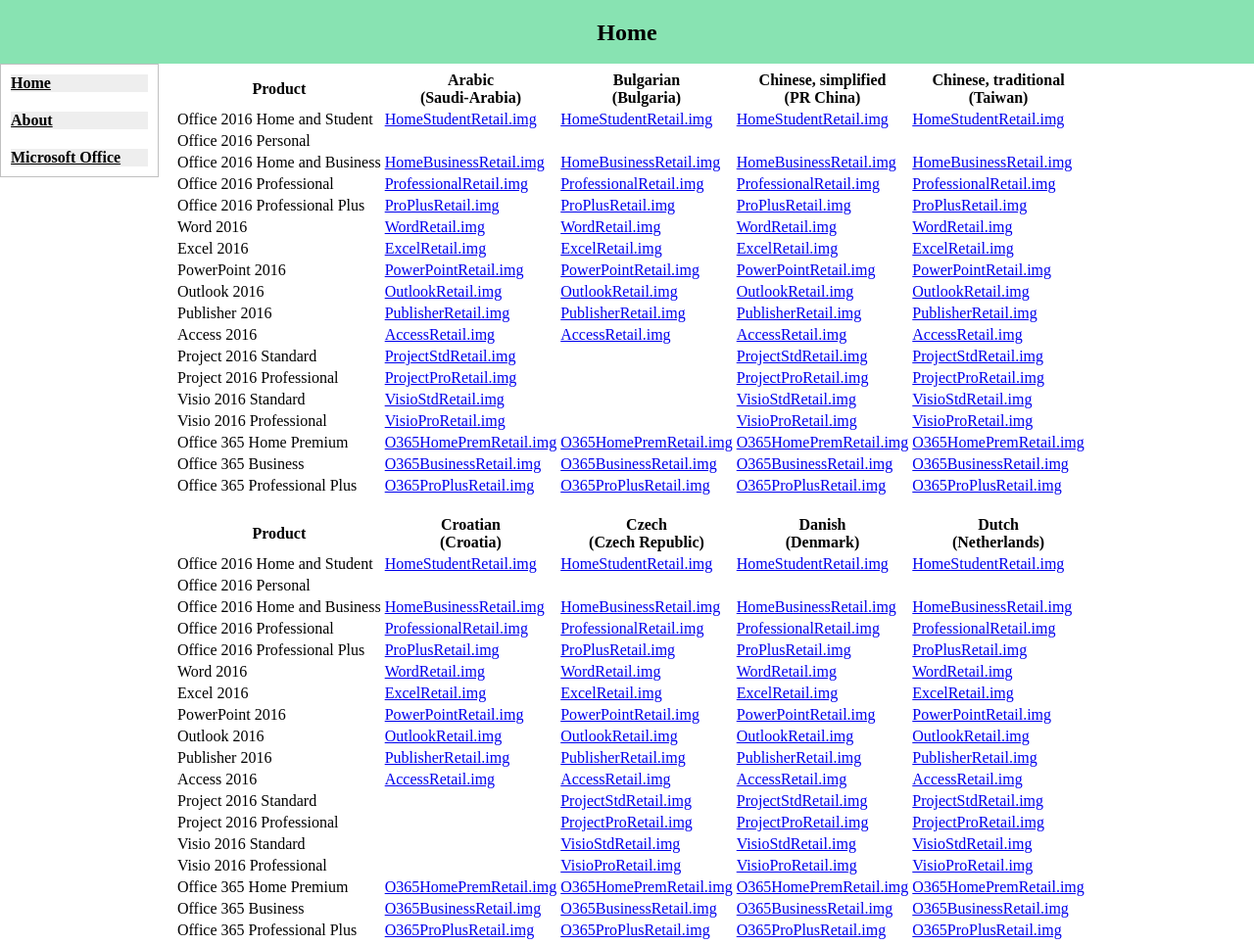
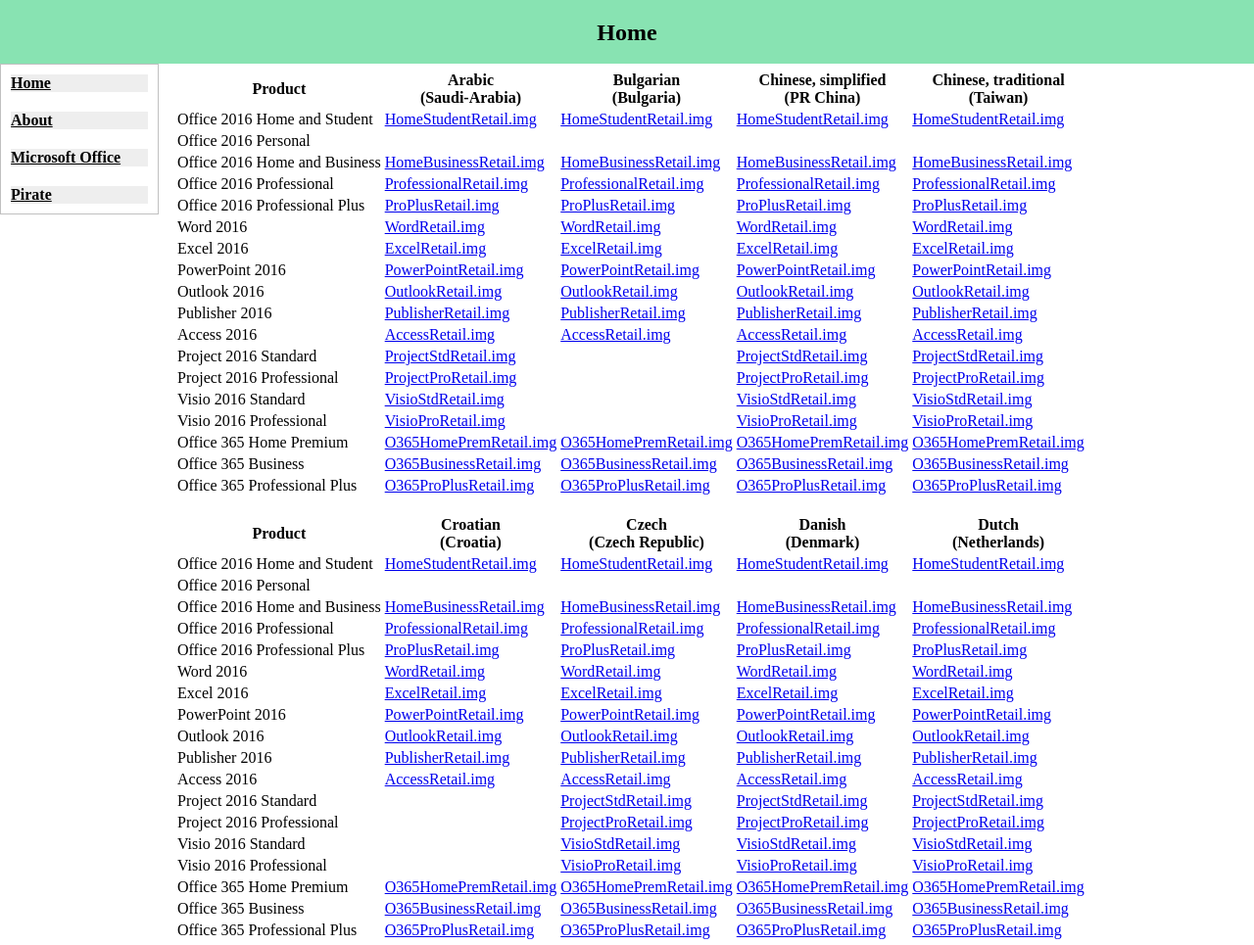
Before and after one commit to obinr/SD36FOSS.github.io, a plain HTML site: page free.html in a window 1280 px wide. Shown: the top 965 px of the page at 98% size. Drawn offline with Linux system fonts and the light colour scheme.

Commit message:
mass edit

```diff
--- a/free.html
+++ b/free.html
@@ -14,6 +14,7 @@
       <li><a href="index.html">Home</a></li>
       <li><a href="about.html">About</a></li>
       <li><a href="free.html">Microsoft Office</a></li>
+      <li><a href="pirate.html">Pirate</a></li>
     </ul>
     <div id="content">
       <table class="table table-condensed small">
```
